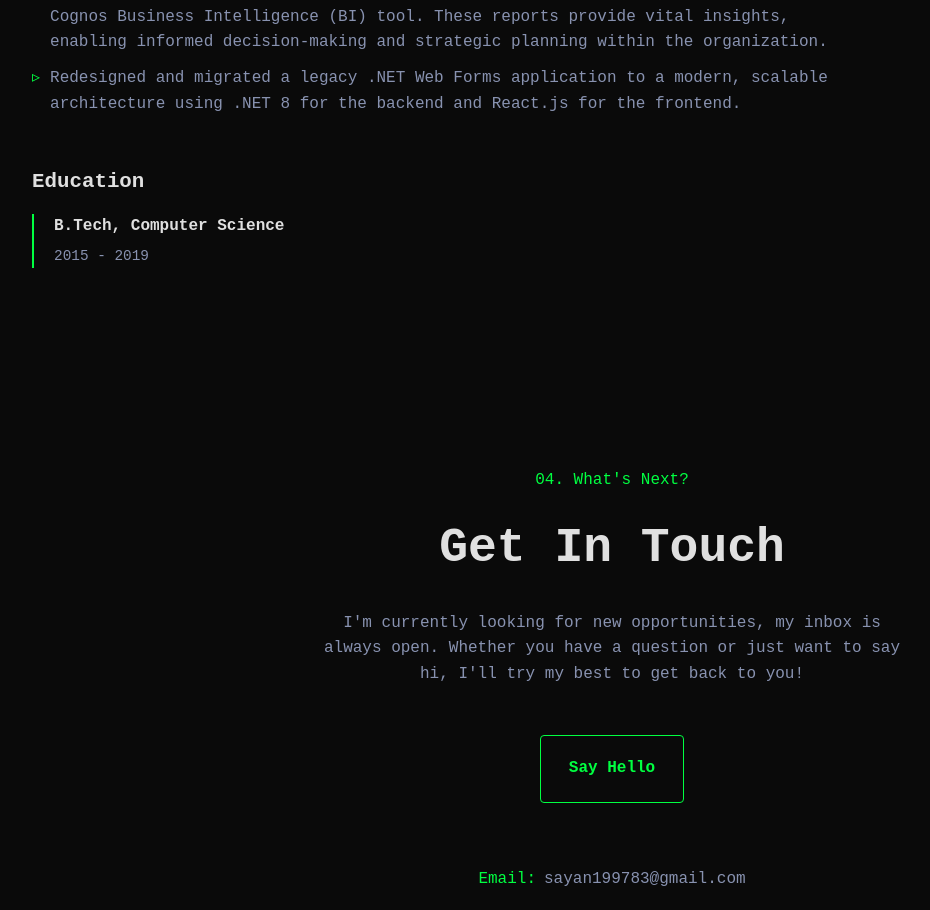
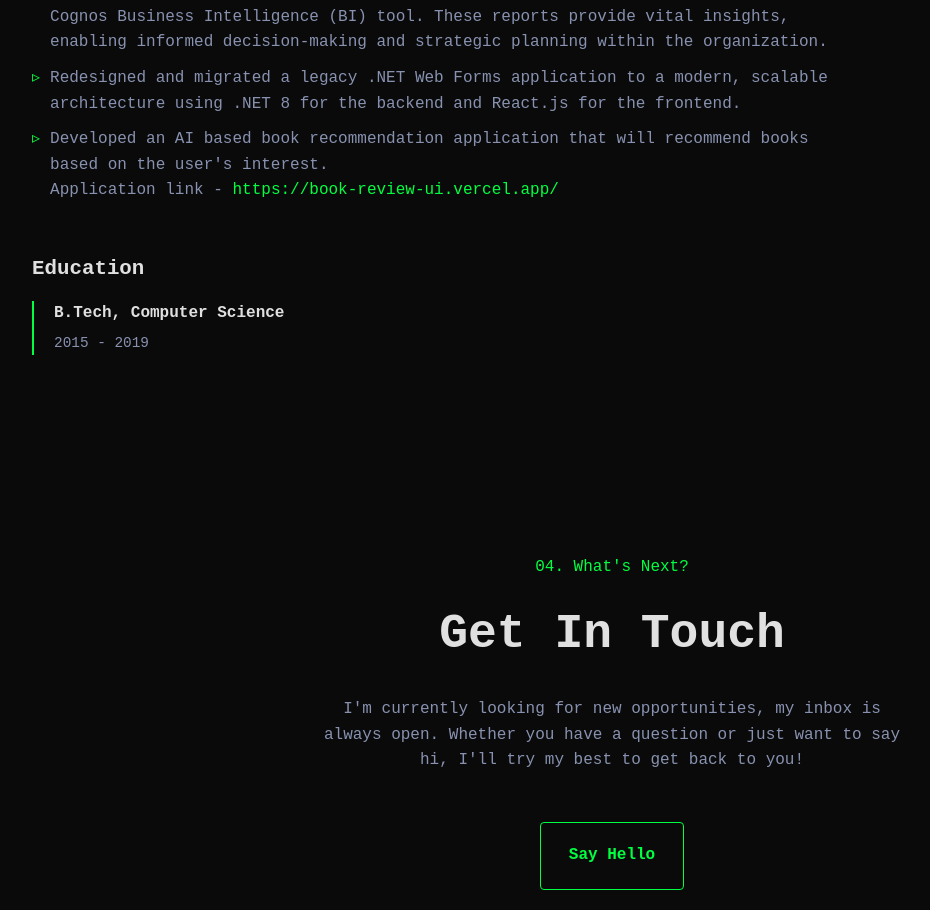
Before and after one commit to sayan1407/potfoliosite, a React (Vite) app: page / in a window 1280 px wide. Shown: the part 2561-3471 px from the top of the page, without its empty margins (28-958 px from the left). Built offline with nearby package versions, Linux system fonts and the light colour scheme.

Commit message:
More experience added

```diff
--- a/src/components/Experience.jsx
+++ b/src/components/Experience.jsx
@@ -59,6 +59,14 @@ const Experience = () => {
                                 Redesigned and migrated a legacy .NET Web Forms application to a modern, scalable architecture
                                 using .NET 8 for the backend and React.js for the frontend.
                             </li>
+                            <li style={{ marginBottom: '10px', color: '#8892b0', display: 'flex' }}>
+                                <span style={{ color: 'var(--accent-color)', marginRight: '10px' }}>▹</span>
+                                <div>
+                                    Developed an AI based book recommendation application that will recommend books based on the user's interest.
+                                    <br />
+                                    Application link - <a href="https://book-review-ui.vercel.app/" target="_blank" rel="noopener noreferrer" style={{ color: 'var(--accent-color)', textDecoration: 'none' }}>https://book-review-ui.vercel.app/</a>
+                                </div>
+                            </li>
                         </ul>
                     </div>
 
```
